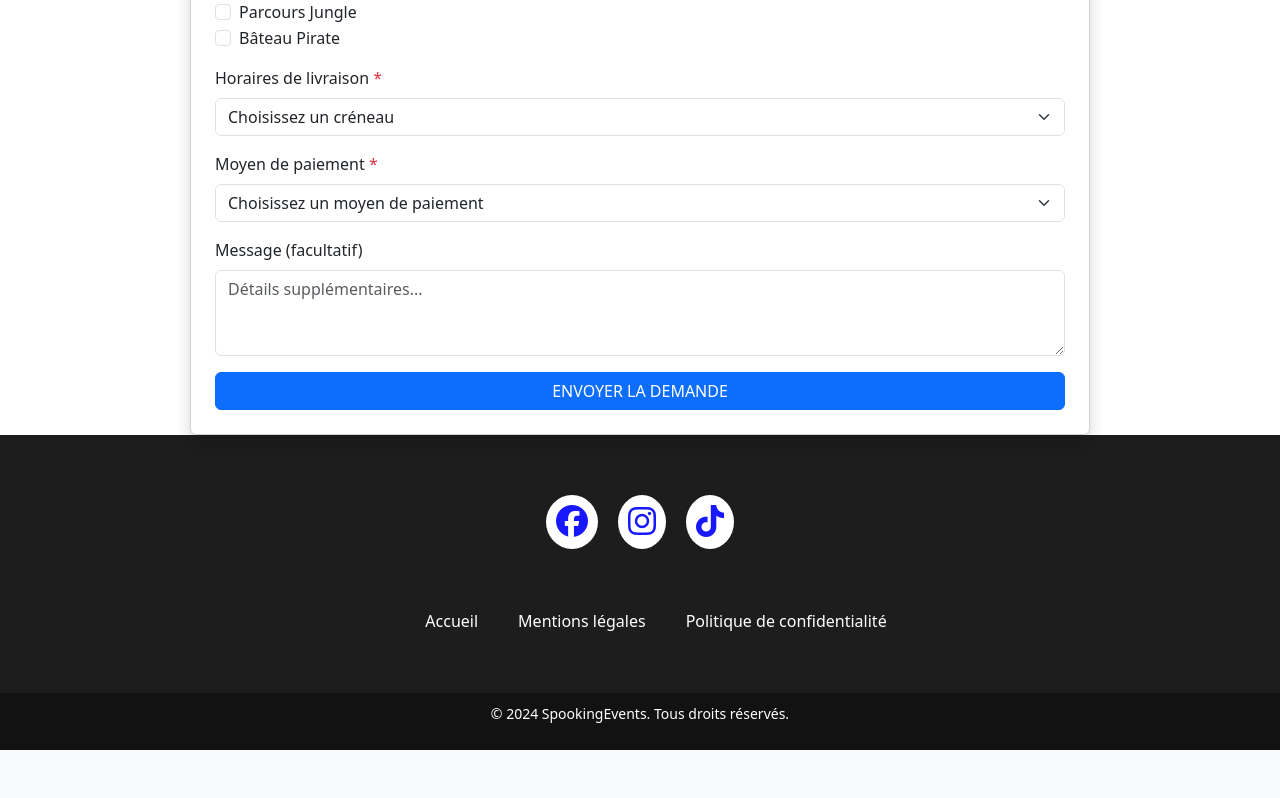
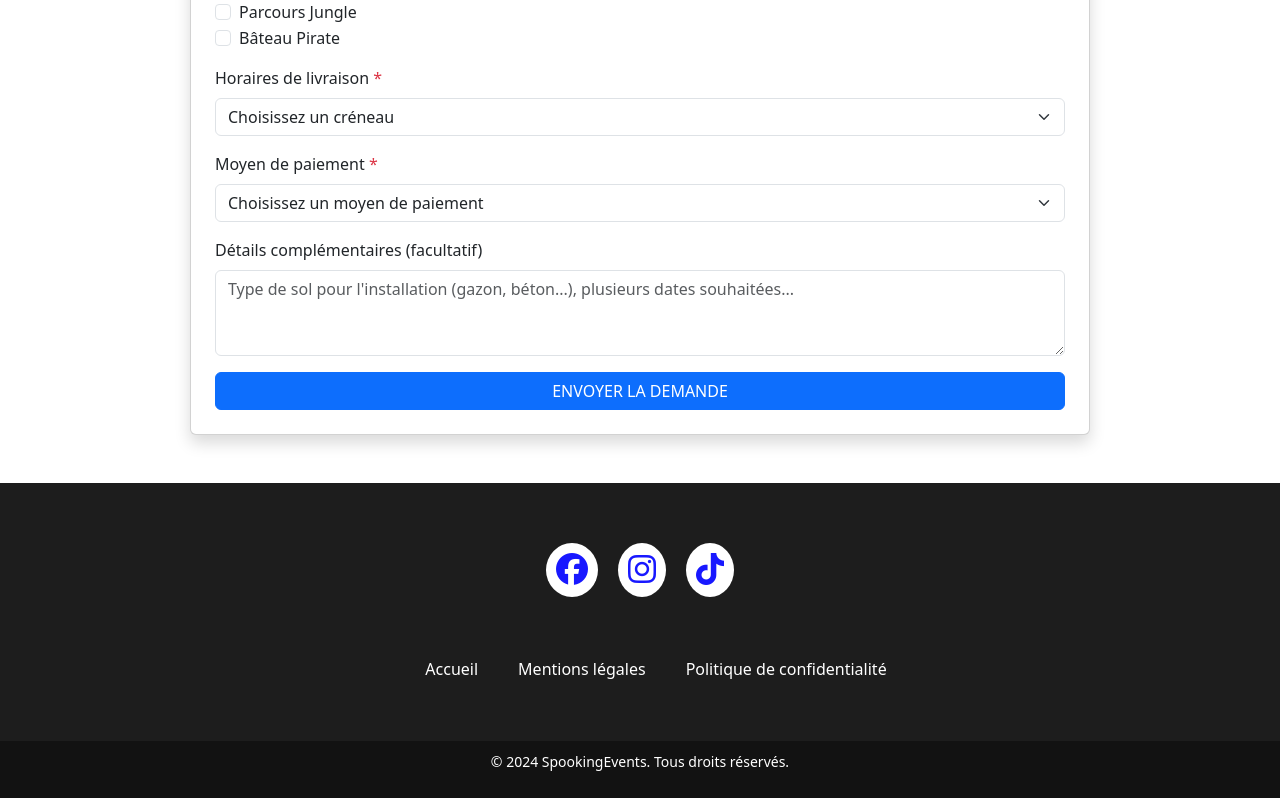
Before and after one commit to YutaOkkotsu94/spookyevents, a PHP site: page /form.php in a window 1280 px wide. Shown: the part 1040-1838 px from the top of the page. Before the commit the page ends 1790 px from the top, so only its background shows below. Run offline with PHP 8.4, Linux system fonts and the light colour scheme.

Commit message:
change the text of safari world description and add a commit for the more informations in the devis form (type de sol et plusieurs date souhaitées...)

```diff
--- a/form.php
+++ b/form.php
@@ -51,7 +51,7 @@ integrity="sha512-Evv84Mr4kqVGRNSgIGL/F/aIDqQb7xQ2vcrdIwxfjThSH8CSR7PBEakCr51Ck+
 
 
 
-    <div class="container d-flex justify-content-center mt-5">
+    <div class="container d-flex justify-content-center mt-5 mb-5">
         <div class="card p-4 shadow" style="max-width: 900px; width: 100%;">
             <h2 class="text-center mb-4 shadow-sm p-3 mb-5 bg-body-tertiary rounded">Demande de devis</h2>
             <form action="send_mail.php" method="POST">
@@ -153,8 +153,8 @@ integrity="sha512-Evv84Mr4kqVGRNSgIGL/F/aIDqQb7xQ2vcrdIwxfjThSH8CSR7PBEakCr51Ck+
                 </div>
 
                 <div class="mb-3">
-                    <label for="message" class="form-label">Message (facultatif)</label>
-                    <textarea class="form-control" id="message" name="message" rows="3" placeholder="Détails supplémentaires..."></textarea>
+                    <label for="message" class="form-label">Détails complémentaires (facultatif)</label>
+                    <textarea class="form-control" id="message" name="message" rows="3" placeholder="Type de sol pour l'installation (gazon, béton...), plusieurs dates souhaitées..."></textarea>
                 </div>
 
 
--- a/index.php
+++ b/index.php
@@ -111,9 +111,8 @@ integrity="sha512-Evv84Mr4kqVGRNSgIGL/F/aIDqQb7xQ2vcrdIwxfjThSH8CSR7PBEakCr51Ck+
                     </div>
                     <div class="card-body">
                       <h3 class="card-title">Safari World</h3>
-                      <p class="card-text">Offrez une <strong>aventure palpitante dans la jungle</strong> avec Safari World !
-                        Ce château gonflable, décoré d’animaux sauvages, est une structure parfait <strong>pour divertir
-                          les plus petits en toute sécurité.</strong></p>
+                      <p class="card-text">Décoré d’animaux sauvages, cette est structure parfaite pour divertir les plus petits en toute sécurité.
+                      Les enfants pourront s'amuser avec des obstacles et un petit toboggan, ajoutant encore plus de fun à leur aventure !</p>
                       <p class="text-dark fw-bold"><mark>150€ / jour TTC</mark></p>
                       <a href="form.php" class="btn btn-primary">Réaliser un devis</a>
                     </div>
```
